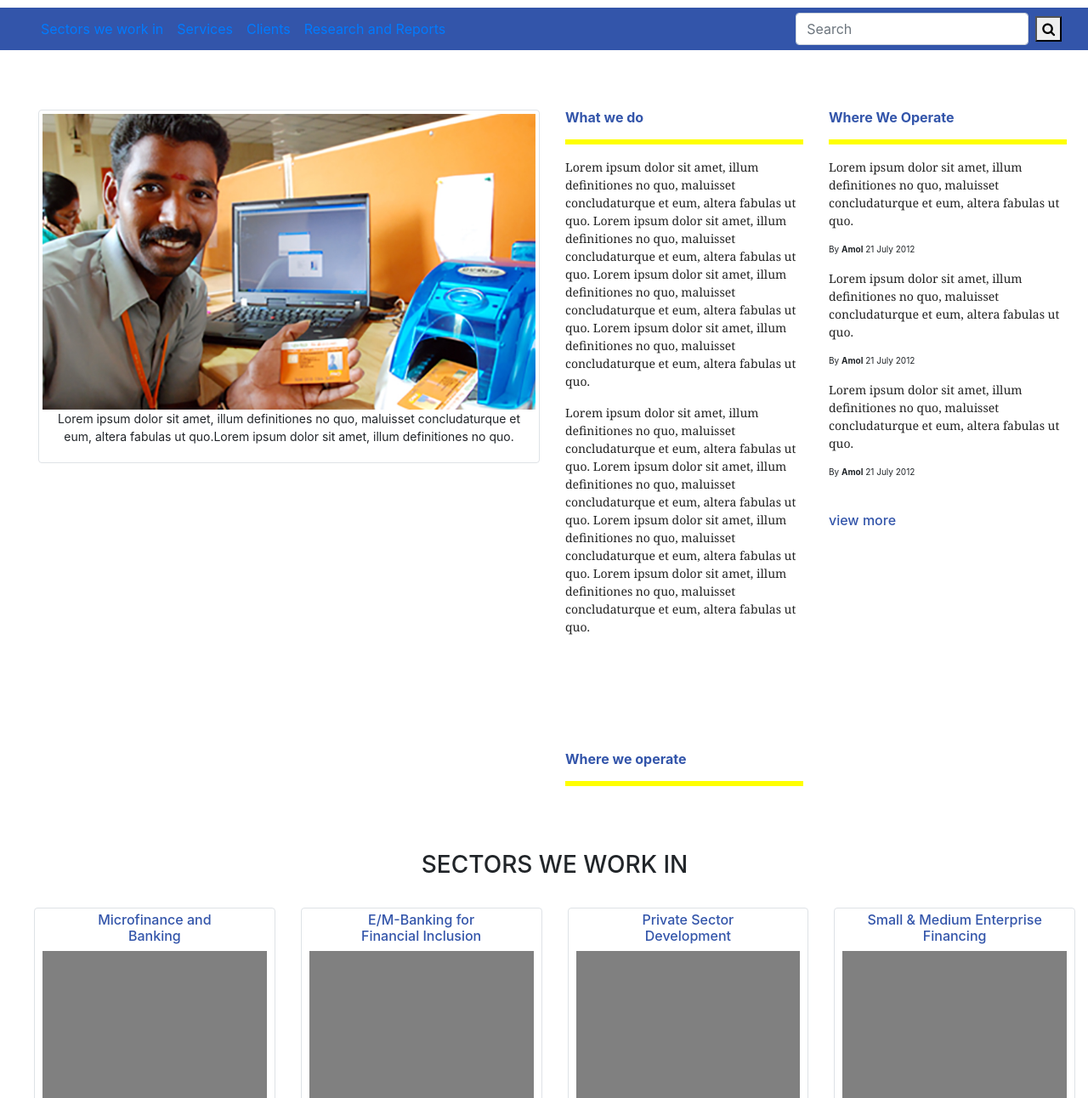
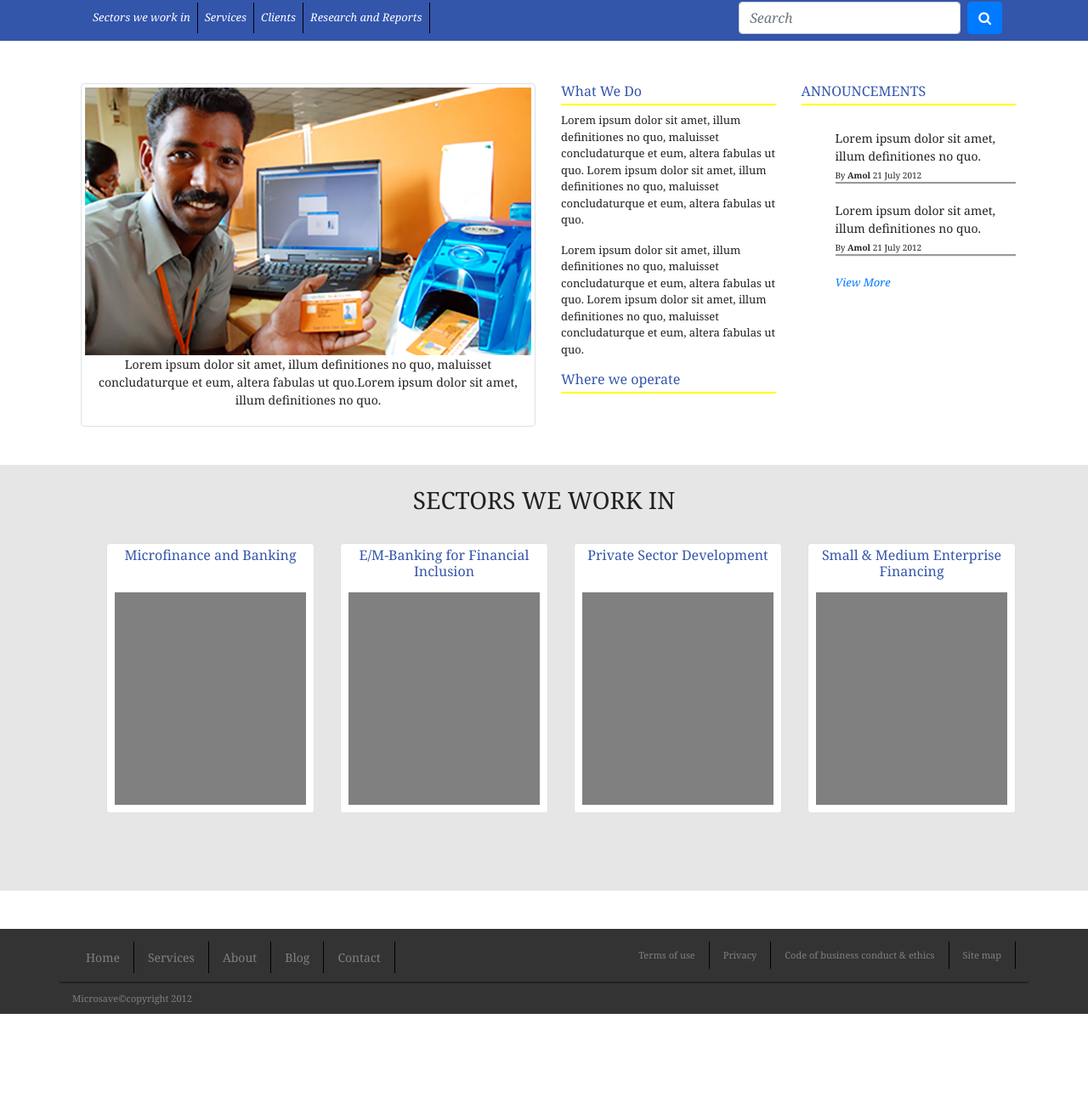
Before and after one commit to shrinivask-webonise/Front_End, a plain HTML site: page index.html in a window 1280 px wide. Shown: the part 86-1378 px from the top of the page at 85% size. After the commit the page ends 1279 px from the top, so only its background shows below. Drawn offline with nearby package versions, Linux system fonts and the light colour scheme.

Commit message:
Assignment Changes

```diff
--- a/css/index.css
+++ /dev/null
@@ -1,88 +0,0 @@
-.logo{
-  height:80px;
-  padding-left: 18px;
-}
-.logoimg{
-  margin: 15px;
-}
-.navbar{
-  height: 50px;
-  background-color:#3355aa;
-}
-.container-banner{
-  margin:35px 0px 45px 10px;
-}
-hr{
-  border: solid;
-  border-color:#ffff00;
-}
-.img-banner{
- width: 100%;
- height:100%;
-}
-.p1{
-  text-align:center;
-  font-size:14px;
-}
-.p2{
-  font-family:Georgia;
-  font-size:14px;
-  color:#222222;
-}
-h3{
-  font-size:16px;
-  color:#3355aa;
-}
-.p3{
-font-size:10px;
-}
-h2{
-  text-align:center;
-  font-size:28px;
-  padding:25px 0px 25px 0px;
-}
-h6{
-  font-size:16px;
-  color:#3355aa;
-}
-small{
-  margin: 10px;
-}
-.footer{
-  height:100px;
-  padding:15px 0px 35px 0px;
-}
-.footer-color{
-  background-color: #3d3d3d;
-
-}
-.img-style{
-  background-color:grey;
-  height:400px;
-  margin:5px;
-}
-.content2{
-  padding:0px 0px 75px 0px;
-}
-.content1{
-padding: 35px;
- margin-top: 35px;
-margin-left: 10px;
-}
-.nav-search{
-  float:right;
-}
-h1{
-  font-size: 16px;
-  color:#3355aa;
-}
-.content2-fluid{
-  padding-left: 40px;
-}
-.nav-container{
-padding-right: 0px;
-padding-left: 0px;
-}
-.nav-lp{
-  padding-left: 40px;
-}
--- /dev/null
+++ b/css/main.css
@@ -0,0 +1,163 @@
+
+.nav_bar{
+
+  background-color:#3355aa;
+}
+
+
+body{
+  font-family: georgia;
+  font-size: 13px;
+  color: #222222;
+}
+.container-banner{
+  margin:35px 0px 45px 10px;
+}
+hr{
+  border: solid;
+  border-color:#ffff00;
+}
+.img-banner{
+  max-width: 100%;
+  max-height: 100%;
+}
+.p1{
+  text-align:center;
+  font-size:14px;
+}
+.announcement{
+  font-family:Georgia;
+  font-size:14px;
+  color:#222222;
+  padding-top: 20px;
+}
+h3{
+  font-size:16px;
+  color:#3355aa;
+ padding-bottom: 5px;
+ border-bottom:2px solid yellow;
+}
+.announcement-detail{
+font-size:10px;
+border-bottom-style:groove;
+padding-top: 5px;
+}
+h2{
+  text-align:center;
+  font-size:28px;
+  padding:25px 0px 25px 0px;
+}
+h6{
+  font-size:16px;
+  color:#3355aa;
+}
+small{
+  margin: 10px;
+}
+.footer{
+  height:100px;
+  padding:15px 0px 35px 0px;
+}
+.footer-color{
+  background-color: #3d3d3d;
+
+}
+.img-style{
+  background-color:grey;
+  height:250px;
+  margin:5px;
+}
+.content2{
+  padding:0px 0px 75px 0px;
+}
+.content1{
+padding: 35px;
+ margin-top: 35px;
+margin-left: 10px;
+}
+.nav-search{
+  float:right;
+}
+h1{
+  font-size: 16px;
+  color:#3355aa;
+}
+.content2-fluid{
+  padding-left: 40px;
+}
+
+
+.logo{
+    margin-top: 12px;
+}
+.logo-img{
+height:80px;}
+
+.nav-link{
+border-right:1px solid black;
+}
+
+.navbar ul li a{
+color:white;
+font-family:Georgia;
+font-style:italic;
+}
+.content{
+margin:50px 0px 45px 10px;
+}
+
+.footer{
+background-color:#333333;
+height:7opx;
+}
+
+.copyright{
+font-size:11px;
+padding-top: 10px;
+color:gray;
+}
+.content2{
+margin-bottom:45px;}
+h5{
+color:#3355aa;
+font-style:italic;
+}
+ul{
+      list-style-type: none;
+}
+.sectors{
+ background-color: #e6e6e6;
+}
+.sector-content{
+    text-align: center;
+    display: block;
+    font-size: 16px;
+    height: 45px;
+  }
+a:hover{
+  color: black;
+  text-decoration: none;
+}
+.left-link{
+color: gray;
+font-size: 14px;
+}
+.right-link{
+  color: gray;
+  font-size: 11px;
+}
+.border-line{
+  border-bottom: 2px solid;
+  padding-bottom: 10px;
+}
+
+.rightFooterLinks{
+  float: right;
+}
+.view-more{
+    font-size: 13px;
+    padding-left: 40px;
+}
+.search{
+  font-style: italic;
+}
--- a/index.html
+++ b/index.html
@@ -1,28 +1,25 @@
 <!DOCTYPE html>
 <html>
 <head>
-  <title>Hello</title>
+  <title>Webpage</title>
   <meta charset="utf-8">
   <meta name="viewport" content="width=device-width, initial-scale=1.0">
   <link rel="stylesheet" href="https://stackpath.bootstrapcdn.com/bootstrap/4.1.3/css/bootstrap.min.css" integrity="sha384-MCw98/SFnGE8fJT3GXwEOngsV7Zt27NXFoaoApmYm81iuXoPkFOJwJ8ERdknLPMO" crossorigin="anonymous">
   <link rel="stylesheet" href="https://cdnjs.cloudflare.com/ajax/libs/font-awesome/4.7.0/css/font-awesome.min.css">
-  <link rel="stylesheet" type="text/css" href="css/index.css">
+  <link rel="stylesheet" type="text/css" href="css/main.css">
 </head>
 <body>
-  <div class="container-fluid">
-  <div class="logo">
-    <div class="logoimg">
-    <div class="row">
-      <div class="col-sm-4" >
-        <img src="images/logo.png">
+  <div class="logo-img" >
+    <div class="container">
+      <a href="#" class="header">
+      <img src="images/logo.png" class="logo"></a>
     </div>
   </div>
-  </div>
-  </div>
-  </div>
+
 <!--banner-->
-  <div class="container-fluid nav-container" >
-      <nav class="navbar navbar-expand-sm nav-lp">
+<div class="nav_bar">
+  <div class="container" >
+      <nav class="navbar navbar-expand-sm ">
         <div class="collapse navbar-collapse">
           <ul class="navbar-nav mr-auto">
             <li class="nav-item">
@@ -39,134 +36,130 @@
             </li>
           </ul>
         </div>
-        <div class="col-sm-5">
           <form class="form-inline my-2 my-lg-0 nav-search">
-            <input class="form-control mr-sm-2" type="search" placeholder="Search" aria-label="Search">
-            <button type="submit"><i class="fa fa-search"></i></button>
+            <input class="form-control mr-sm-2 search" type="search" placeholder="Search" aria-label="Search">
+            <button type="submit"  class="btn btn-primary"><i class="fa fa-search "></i></button>
           </form>
-        </div>
       </nav>
     </div>
+  </div>
 <!--content1-->
-  <div class="container-fluid content1">
+  <div class="container">
+		<div class="content">
       <div class="row">
-      <div class="col-md-6">
+        <div class="col-sm-6">
           <div class="img-thumbnail">
             <img src="images/banner.jpg" class="img-banner">
             <p class="p1">Lorem ipsum dolor sit amet, illum definitiones no quo, maluisset concludaturque et eum, altera fabulas ut quo.Lorem ipsum dolor sit amet, illum definitiones no quo.</p>
           </div>
 				</div>
-      <div class="col-md-3">
-        <h3><b>What we do</b></h3><hr>
+        <div class="col-sm-3">
+          <h3>What We Do</h3>
+          <p class="p2">
+            Lorem ipsum dolor sit amet, illum definitiones no quo, maluisset concludaturque et eum, altera fabulas ut quo.
+            Lorem ipsum dolor sit amet, illum definitiones no quo, maluisset concludaturque et eum, altera fabulas ut quo.</p>
 				  <p class="p2">
             Lorem ipsum dolor sit amet, illum definitiones no quo, maluisset concludaturque et eum, altera fabulas ut quo.
             Lorem ipsum dolor sit amet, illum definitiones no quo, maluisset concludaturque et eum, altera fabulas ut quo.
-          Lorem ipsum dolor sit amet, illum definitiones no quo, maluisset concludaturque et eum, altera fabulas ut quo.
-          Lorem ipsum dolor sit amet, illum definitiones no quo, maluisset concludaturque et eum, altera fabulas ut quo.
           </p>
-        <p class="p2">
-          Lorem ipsum dolor sit amet, illum definitiones no quo, maluisset concludaturque et eum, altera fabulas ut quo.
-          Lorem ipsum dolor sit amet, illum definitiones no quo, maluisset concludaturque et eum, altera fabulas ut quo.
-          Lorem ipsum dolor sit amet, illum definitiones no quo, maluisset concludaturque et eum, altera fabulas ut quo.
-          Lorem ipsum dolor sit amet, illum definitiones no quo, maluisset concludaturque et eum, altera fabulas ut quo.
-        </p><br><br><br><br><br>
-        <h3><b>Where we operate</b></h3><hr>
+          <h3>Where we operate</h3>
       </div>
-      <div class="col-md-3">
-          <h3><b> Where We Operate</b></h3><hr>
-          <p class="p2">Lorem ipsum dolor sit amet, illum definitiones no quo, maluisset concludaturque et eum, altera fabulas ut quo.</p>
-          <p class="p3" >
-            By <b>Amol</b> 21 July 2012
-          </p>
-           <p class="p2">Lorem ipsum dolor sit amet, illum definitiones no quo, maluisset concludaturque et eum, altera fabulas ut quo.</p>
-          <p class="p3" >
-          By <b>Amol</b> 21 July 2012
-          </p>
-          <p class="p2">Lorem ipsum dolor sit amet, illum definitiones no quo, maluisset concludaturque et eum, altera fabulas ut quo.</p>
-          <p class="p3" >
-          By <b>Amol</b> 21 July 2012
-          </p><br>
-          <h1>view more</h1>
+      <div class="col-sm-3">
+          <h3>ANNOUNCEMENTS</h3>
+          <ul>
+            <li class="announcement">Lorem ipsum dolor sit amet, illum definitiones no quo.</li>
+            <li class="announcement-detail" >
+              By <strong>Amol</strong> 21 July 2012
+            </li>
+            <li class="announcement">Lorem ipsum dolor sit amet, illum definitiones no quo.</li>
+            <li class="announcement-detail" >
+              By <strong>Amol</strong> 21 July 2012
+            </li>
+          </ul>
+          <h5><a href="#" class="view-more">View More</a></h5>
+      </div>
 			</div>
     </div>
 </div>
 <!--content2-->
-  <div class="container-fluid content2-fluid">
+  <div class="sectors">
+  <div class="container">
     <h2 >SECTORS WE WORK IN</h2>
-    <div class="container-fluid content2">
-      <div class="row">
-        <div class="col-sm-3">
+			<div class="content2">
+      <ul class="row">
+        <li class="col-sm-3">
           <div class="img-thumbnail">
-            <center><h6>Microfinance and <br> Banking</h6></center>
+            <h6 class="sector-content">Microfinance and Banking</h6>
+              <a href="#"><div class="img img-style">
+                </a>
+              </div>
+          </li>
+        <li class="col-sm-3">
+          <div class="img-thumbnail">
+            <h6 class="sector-content">E/M-Banking for Financial Inclusion</h6>
               <div class="img img-style">
               </div>
           </div>
-        </div>
-        <div class="col-sm-3">
+        </li>
+        <li class="col-sm-3">
           <div class="img-thumbnail">
-            <center><h6>E/M-Banking for <br>Financial Inclusion</h6></center>
+            <h6 class="sector-content">Private Sector Development</h6>
             <div class="img img-style">
             </div>
           </div>
-        </div>
-        <div class="col-sm-3">
+        </li>
+        <li class="col-sm-3">
           <div class="img-thumbnail">
-            <center><h6>Private Sector <br>Development</h6></center>
+            <h6 class="sector-content">Small & Medium Enterprise Financing</h6>
             <div class="img img-style">
             </div>
           </div>
-        </div>
-        <div class="col-sm-3">
-          <div class="img-thumbnail">
-            <center><h6 >Small & Medium Enterprise<br>Financing</h6></center>
-            <div class="img img-style">
-            </div>
-          </div>
-        </div>
+        </li>
+      </ul>
     </div>
 		</div>
 </div>
 <!--footer-->
   <div class="footer" >
-  <div class="container-fluid footer-color" >
-    <div class="row">
-      <div class="col-sm-6">
+  <div class="container" >
+    <div class="row border-line">
+      <div class="col-sm-5">
         <ul class="nav">
           <li class="nav-item">
-            <a class="nav-link" href="#">Home</a>
+            <a class="nav-link left-link" href="#">Home</a>
           </li>
           <li class="nav-item">
-            <a class="nav-link" href="#">Services</a>
+            <a class="nav-link left-link" href="#">Services</a>
           </li>
           <li class="nav-item">
-            <a class="nav-link" href="#">About</a>
+            <a class="nav-link left-link" href="#">About</a>
           </li>
           <li class="nav-item">
-            <a class="nav-link" href="#">Blog</a>
+            <a class="nav-link left-link" href="#">Blog</a>
           </li>
           <li class="nav-item">
-            <a class="nav-link" href="#">Contact</a>
+            <a class="nav-link left-link" href="#">Contact</a>
           </li>
         </ul>
       </div>
-    <div class="col-sm-6">
-      <ul class="nav">
+    <div class="col-sm-7">
+      <ul class="nav rightFooterLinks">
         <li class="nav-item">
-          <a class="nav-link" href="#">Terms of use</a>
+          <a class="nav-link right-link" href="#">Terms of use</a>
         </li>
         <li class="nav-item">
-          <a class="nav-link" href="#">Privacy</a>
+          <a class="nav-link right-link" href="#">Privacy</a>
         </li>
         <li class="nav-item">
-          <a class="nav-link" href="#">Code of business conduct & ethics</a>
+          <a class="nav-link right-link" href="#">Code of business conduct & ethics</a>
         </li>
         <li class="nav-item">
-          <a class="nav-link" href="#">Site map</a>
+          <a class="nav-link right-link" href="#">Site map</a>
         </li>
       </ul>
       </div>
     </div>
-    <small>Microsave&copy;copyright 2018</small>
+        <p class="copyright">Microsave&copy;copyright 2012</p>
     </div>
   </div>
 </body>
```
Lines whose indentation alone changed are shown as unchanged.
